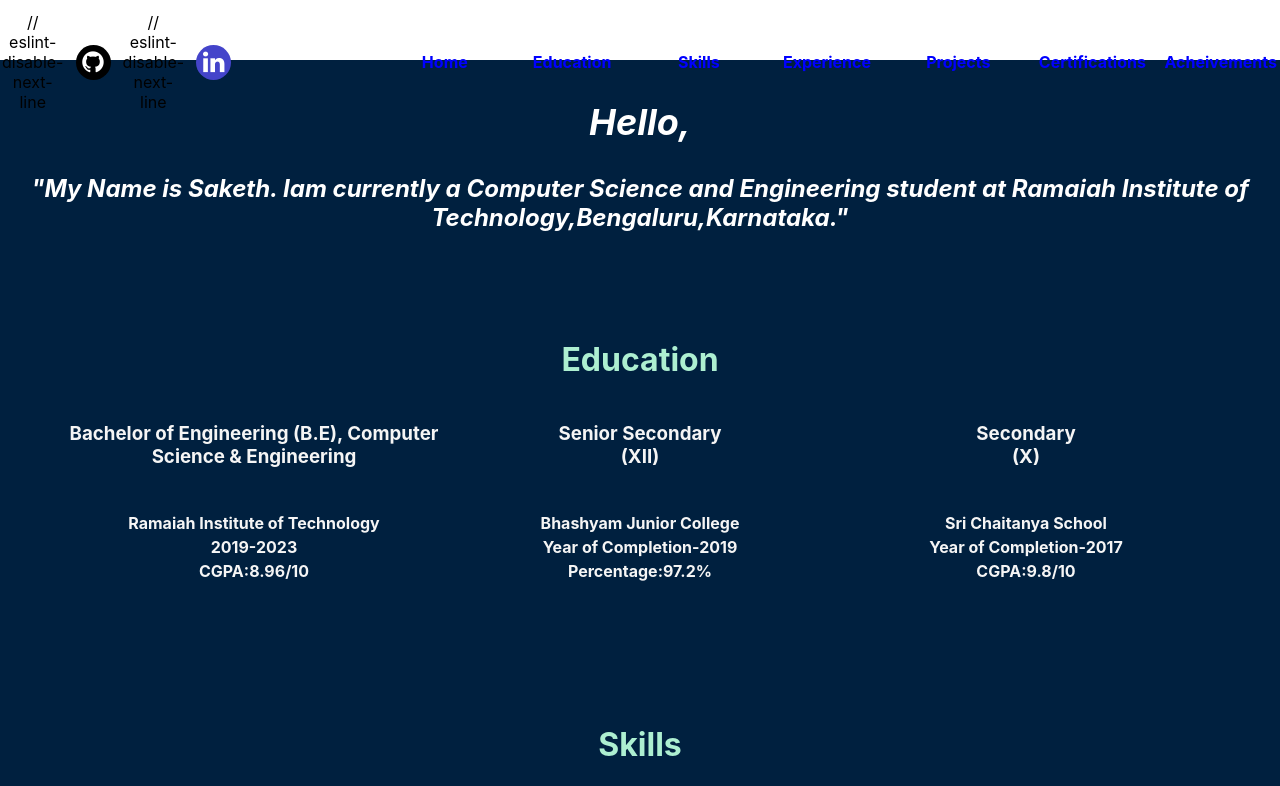
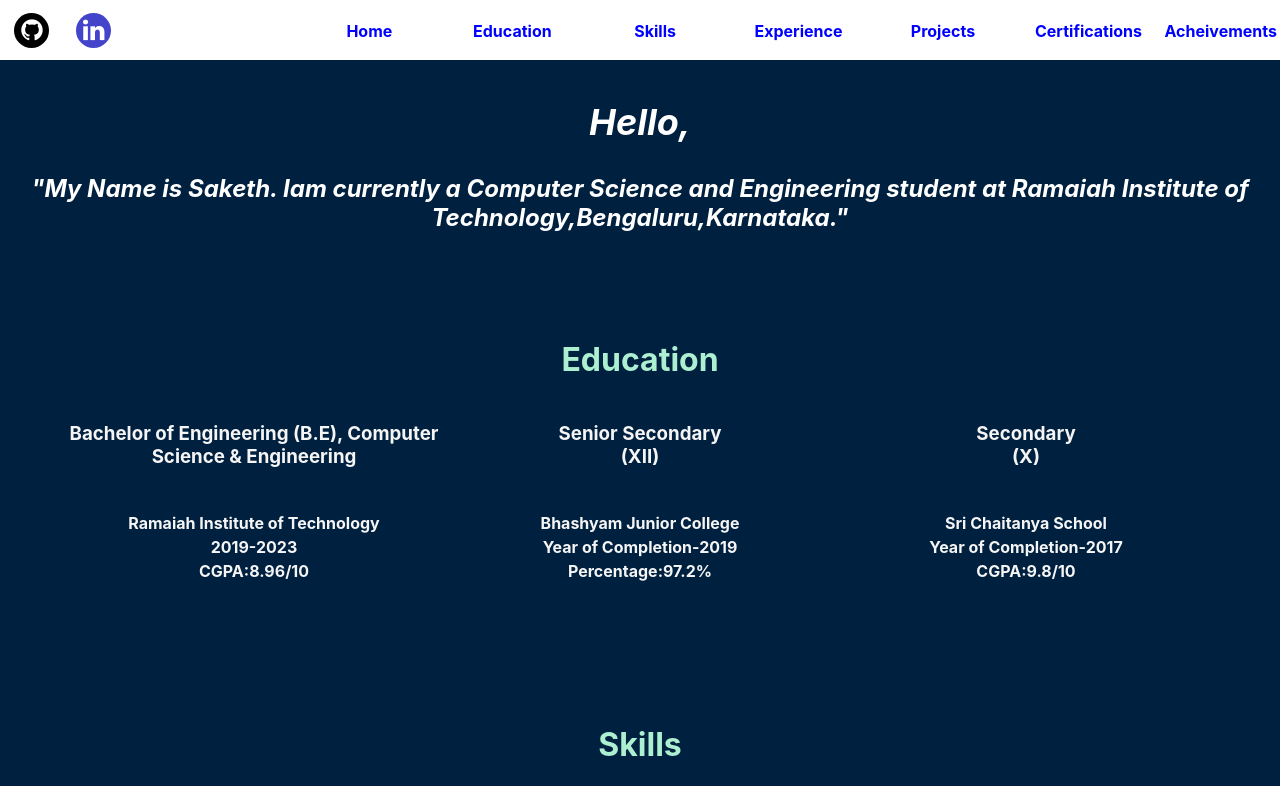
Before and after one commit to saketh395/Personal_Website, a React (Create React App) app: page / in a window 1280 px wide. Shown: the top 786 px of the page. Built offline with nearby package versions, Linux system fonts and the light colour scheme.

Commit message:
first_commit

```diff
--- a/src/App.js
+++ b/src/App.js
@@ -1,4 +1,3 @@
-
 import './App.css';
 
 function App() {
@@ -6,8 +5,8 @@ function App() {
     <div className="App">
        <div id="top_bar">
          <table>
-           <tr>                         // eslint-disable-next-line
-           <th id="hd"><a href="https://github.com/saketh395" class="fa fa-github" title="Github"></a></th>// eslint-disable-next-line
+           <tr>                        {/* eslint-disable-next-line*/}
+           <th id="hd"><a href="https://github.com/saketh395" class="fa fa-github" title="Github"></a></th> {/* eslint-disable-next-line*/}
            <th id="hd" color="black"><a href="https://www.linkedin.com/in/pagidala-saketh-reddy-31923918b" title="Linkedin" class="fa fa-linkedin"></a></th>
            <th id="hd"></th>
            <th id="hd"></th>
```
